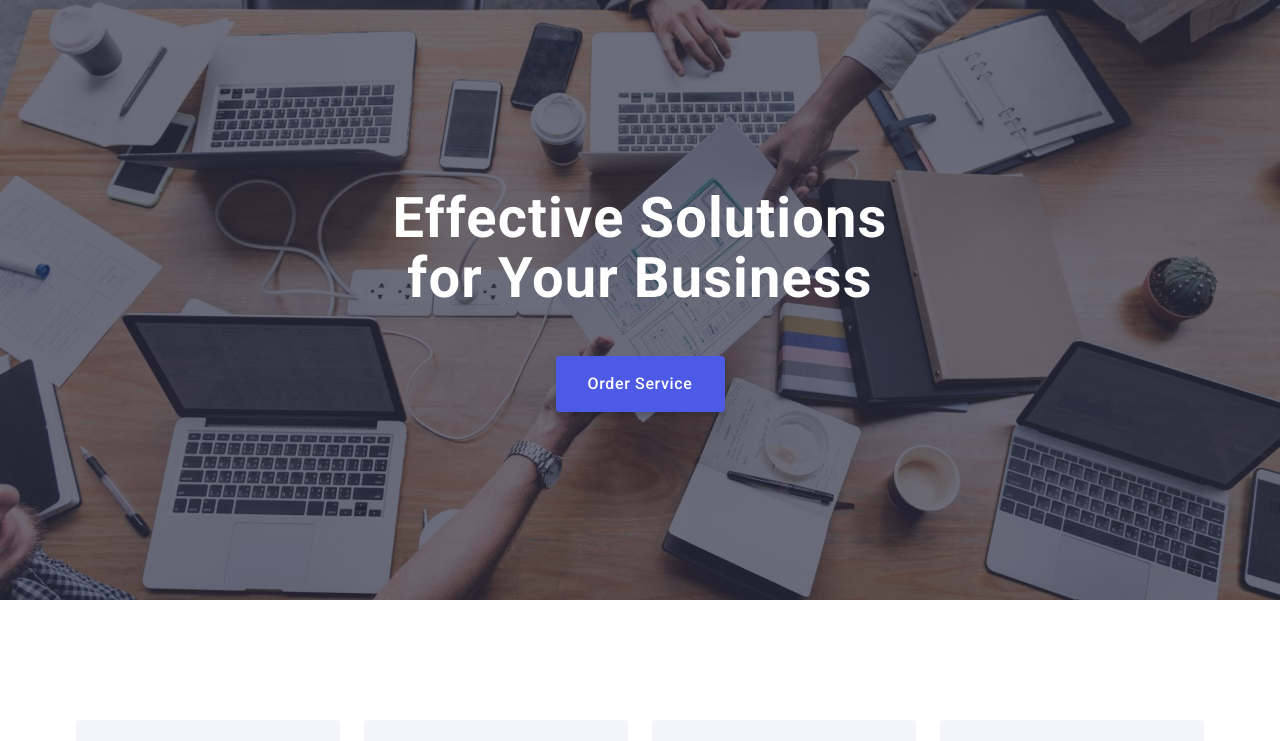
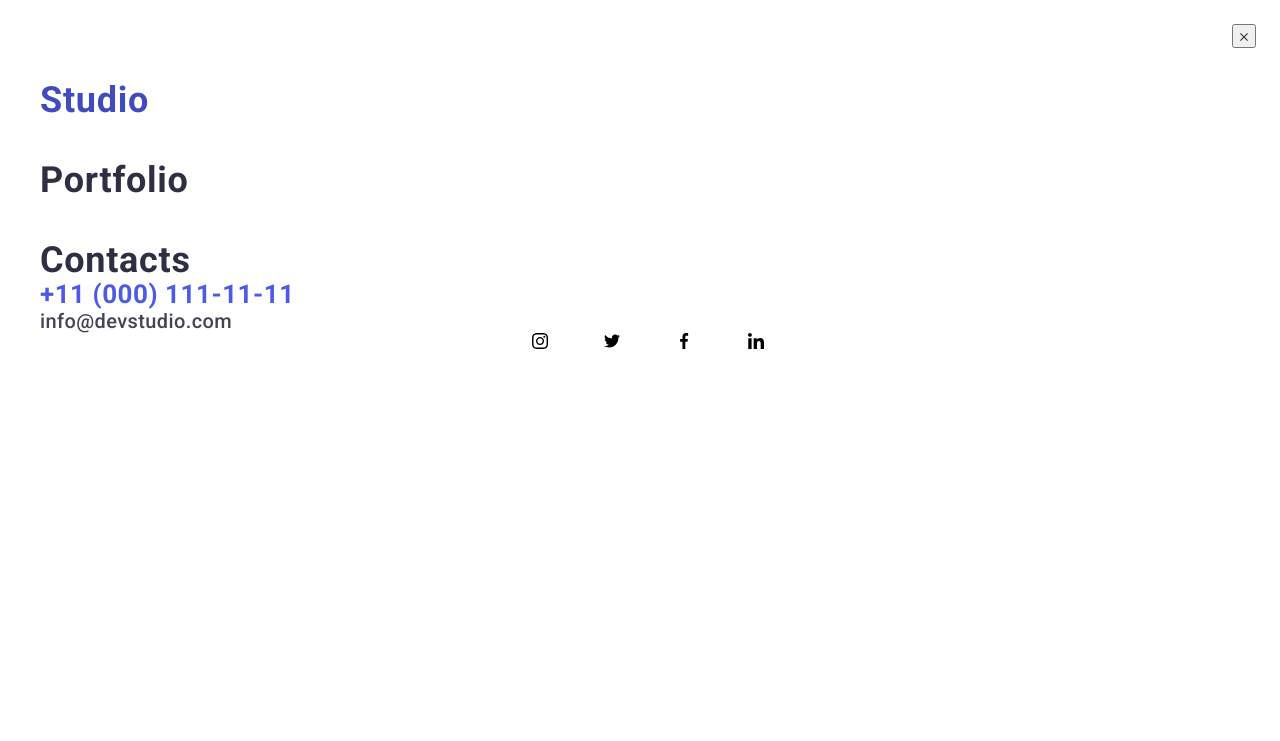
Before and after one commit to Anufriyeva/goit-markup-hw-07, a plain HTML site: page index.html in a window 1280 px wide. Shown: the top 741 px of the page. Drawn offline with nearby package versions, Linux system fonts and the light colour scheme.

Commit message:
hw7-mob-menu1

```diff
--- a/css/media.css
+++ b/css/media.css
@@ -20,6 +20,68 @@
     .container {
         width: 768px;
     }
+    .header-list {
+        display: flex;
+        gap: 40px;
+    }
+
+    .nav-link {
+        display: block;
+        font-weight: 500;
+        line-height: calc(24 / 16);
+        letter-spacing: 0.02em;
+        color: var(--secondary-text-color);
+
+        padding-top: 24px;
+        padding-bottom: 24px;
+
+        transition: color var(--time-trans);
+    }
+
+    .nav-link:hover,
+    .nav-link:focus,
+    .current {
+        color: var(--pressed-state-color);
+    }
+
+    .current::after {
+        content: '';
+        position: absolute;
+        left: 0;
+        bottom: 0;
+        display: block;
+        width: 100%;
+        height: 4px;
+        border-radius: 2px;
+        background-color: var(--pressed-state-color);
+    }
+
+    .nav-item {
+        position: relative;
+    }
+
+    .contact-link {
+        color: inherit;
+        line-height: calc(24 / 16);
+        letter-spacing: 0.02em;
+        font-style: normal;
+        transition: color var(--time-trans);
+    }
+
+    .contact-link:hover,
+    .contact-link:focus {
+        color: var(--pressed-state-color);
+    }
+
+    .address-list {
+        font-style: normal;
+    }
+
+    .contact-list {
+        display: flex;
+        gap: 40px;
+    }
+
     .hero-section {
         background-image: var(--bg-gradient), url(../images/hero-bg.jpg);
     }
--- a/css/styles.css
+++ b/css/styles.css
@@ -67,8 +67,8 @@ body {
 .container {
     /* width: 1158px; */
     width: 100%;
-    padding-left: 15px;
-    padding-right: 15px;
+    padding-left: 16px;
+    padding-right: 16px;
     margin-left: auto;
     margin-right: auto;
 }
@@ -86,6 +86,7 @@ body {
 .header-container {
     display: flex;
     align-items: center;
+    justify-content: space-between;
 }
 .logo {
     margin-right: 76px;
@@ -102,66 +103,88 @@ body {
 }
 
 .header-list {
-    display: flex;
-    gap: 40px;
+    display: none
 }
 .header-nav {
     display: flex;
     align-items: center;
-    margin-right: auto;
+    /* margin-right: auto; */
 }
-.nav-link {
+.contact-list {
+    display: none;
+}
+
+/* Mobile Menu */
+
+.mob-menu {
+    position: fixed;
+    top: 0;
+    width: 100vw;
+    height: 100vh;
+    background-color: #FFFFFF;
+    padding: 24px 24px 40px 40px;
+}
+
+.menu-close-btn {
     display: block;
-    font-weight: 500;
-    line-height: calc(24 / 16);
+    margin-left: auto;
+    margin-bottom: 32px;
+}
+
+.close-btn {}
+
+.mob-menu-list {
+}
+
+.mob-menu-item:not(:last-child) {
+    margin-bottom: 40px;
+}
+
+.mob-menu-link {
+    display: block;
+    font-weight: 700;
+    font-size: 36px;
+    line-height: calc(40 / 36);
     letter-spacing: 0.02em;
     color: var(--secondary-text-color);
 
-    padding-top: 24px;
-    padding-bottom: 24px;
-
-    transition: color var(--time-trans)
-}
-.nav-link:hover,
-.nav-link:focus,
-.current {
-    color: var(--pressed-state-color);
+    transition: color var(--time-trans);
 }
 
-.current::after {
-    content: '';
-    position: absolute;
-    left: 0;
-    bottom: 0;
-    display: block;
-    width: 100%;
-    height: 4px;
-    border-radius: 2px;
-    background-color: var(--pressed-state-color);
+.current {}
+
+.mob-menu-contact-list {}
+
+.mob-menu-phone {
+    font-weight: 700;
+    font-size: 26px;
+    line-height: 1.1;
+    letter-spacing: 0.02em;
+    color: var(--accent-color);
+
+    /* font-size: 36px;
+    line-height: calc(40 / 36); */
 }
 
-.nav-item {
-    position: relative;
+.mob-menu-email {
+    font-weight: 500;
+    font-size: 20px;
+    line-height: calc(24 / 20);
+    letter-spacing: 0.02em;
+    color: var(--primary-text-color);
 }
 
-.contact-link {
-    color: inherit;
-    line-height: calc(24 / 16);
-    letter-spacing: 0.02em;
-    font-style: normal;
-    transition: color var(--time-trans)
+.mob-menu-soc-list {
+    display: flex;
+    justify-content: center;
+    gap: 56px;
 }
-.contact-link:hover,
-.contact-link:focus {
-    color: var(--pressed-state-color);
-}
-.address-list {
-    font-style: normal;
-}
-.contact-list {
-    display: flex;
-    gap: 40px;
-}
+
+.mob-menu-soc-item {}
+
+.mob-menu-soc-link {}
+
+.mob-menu-soc-icon {}
 
 /* Hero */
 .hero-section {
--- a/index.html
+++ b/index.html
@@ -13,7 +13,7 @@
     <link rel="stylesheet" href="./css/media.css">
 </head>
 <body>
-    <!-- <header class="header">
+    <header class="header">
         <div class="container header-container">
             <nav class="header-nav">
                 <a href="./index.html" class="link logo">Web<span class="logo-part">Studio</span></a>
@@ -29,8 +29,54 @@
                 <li><a href="tel:+110001111111" class="link contact-link">+11 (000) 111-11-11</a></li>
             </ul>
             </address>
+            <button type="button" class="menu-open-btn">
+                <svg class="close-btn" width="8" height="8">
+                    <use href="./images/icons.svg#icon-close-modal"></use>
+                </svg>
+            </button>
         </div>
-    </header>  -->
+
+        <div class="mob-menu">
+            <button type="button" class="menu-close-btn">
+                <svg class="close-btn" width="8" height="8">
+                    <use href="./images/icons.svg#icon-close-modal"></use>
+                </svg>
+            </button>
+            <nav>
+                <ul class="mob-menu-list list">
+                    <li class="mob-menu-item"><a href="./index.html" class="link mob-menu-link current">Studio</a></li>
+                    <li class="mob-menu-item"><a href="./portfolio.html" class="link mob-menu-link">Portfolio</a></li>
+                    <li class="mob-menu-item"><a href="" class="link mob-menu-link">Contacts</a></li>
+                </ul>
+            </nav>
+            <ul class="mob-menu-contact-list list">
+                <li><a href="tel:+110001111111" class="link mob-menu-phone">+11 (000) 111-11-11</a></li>
+                <li><a href="mailto:info@devstudio.com" class="link mob-menu-email">info@devstudio.com</a></li>
+            </ul>
+            <ul class="mob-menu-soc-list list">
+                <li class="mob-menu-soc-item"><a class="mob-menu-soc-link link" href="">
+                        <svg class="mob-menu-soc-icon" width="16" height="16">
+                            <use href="./images/icons.svg#icon-instagram"></use>
+                        </svg>
+                    </a></li>
+                <li class="mob-menu-soc-item"><a class="mob-menu-soc-link link" href="">
+                        <svg class="mob-menu-soc-icon" width="16" height="16">
+                            <use href="./images/icons.svg#icon-twitter"></use>
+                        </svg>
+                    </a></li>
+                <li class="mob-menu-soc-item"><a class="mob-menu-soc-link link" href="">
+                        <svg class="mob-menu-soc-icon" width="16" height="16">
+                            <use href="./images/icons.svg#icon-facebook"></use>
+                        </svg>
+                    </a></li>
+                <li class="mob-menu-soc-item"><a class="mob-menu-soc-link link" href="">
+                        <svg class="mob-menu-soc-icon" width="16" height="16">
+                            <use href="./images/icons.svg#icon-linkedin"></use>
+                        </svg>
+                    </a></li>
+            </ul>
+        </div>
+    </header>
     <main>
     <!--Hero-->
     <section class="hero-section">
```
